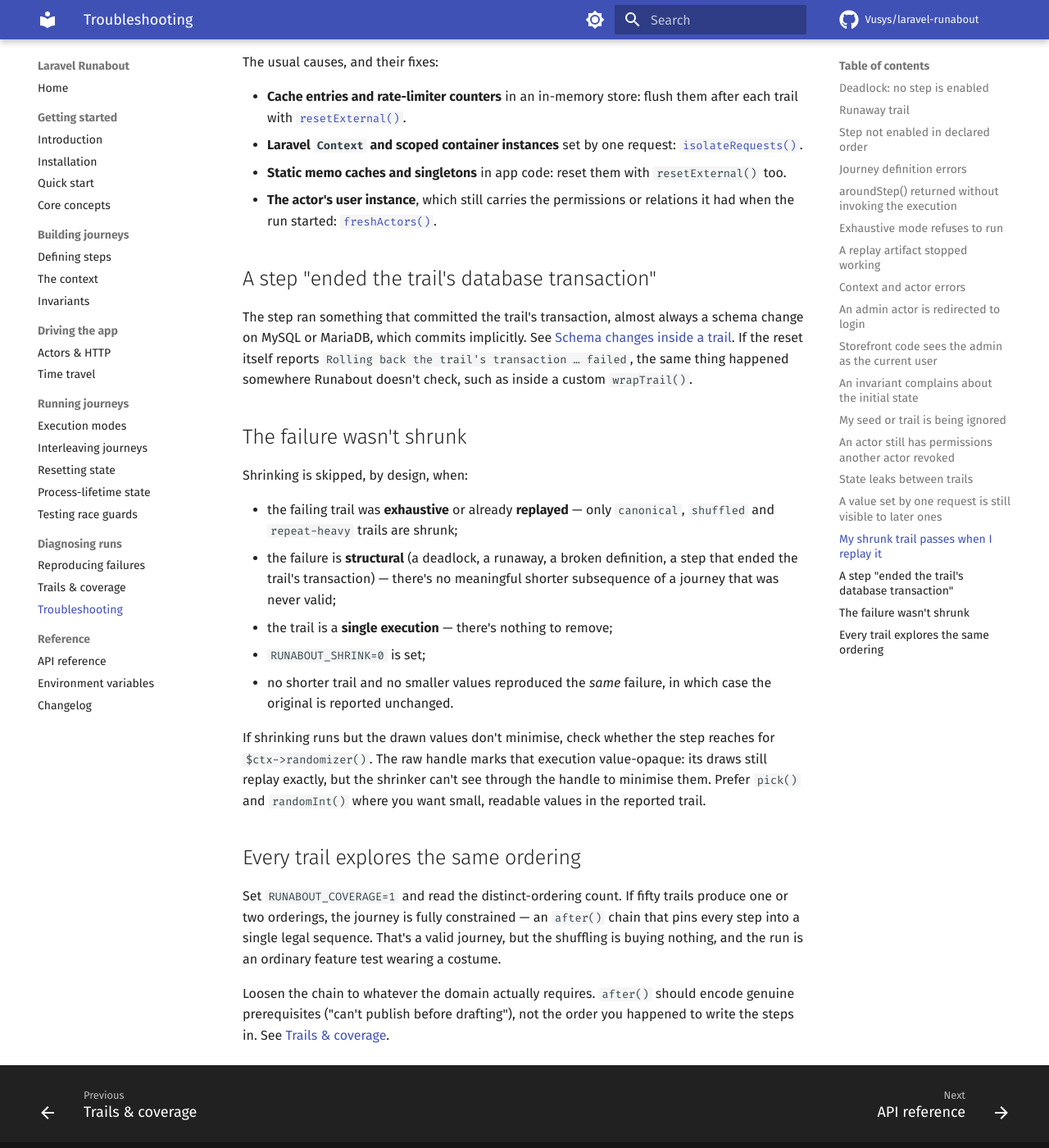
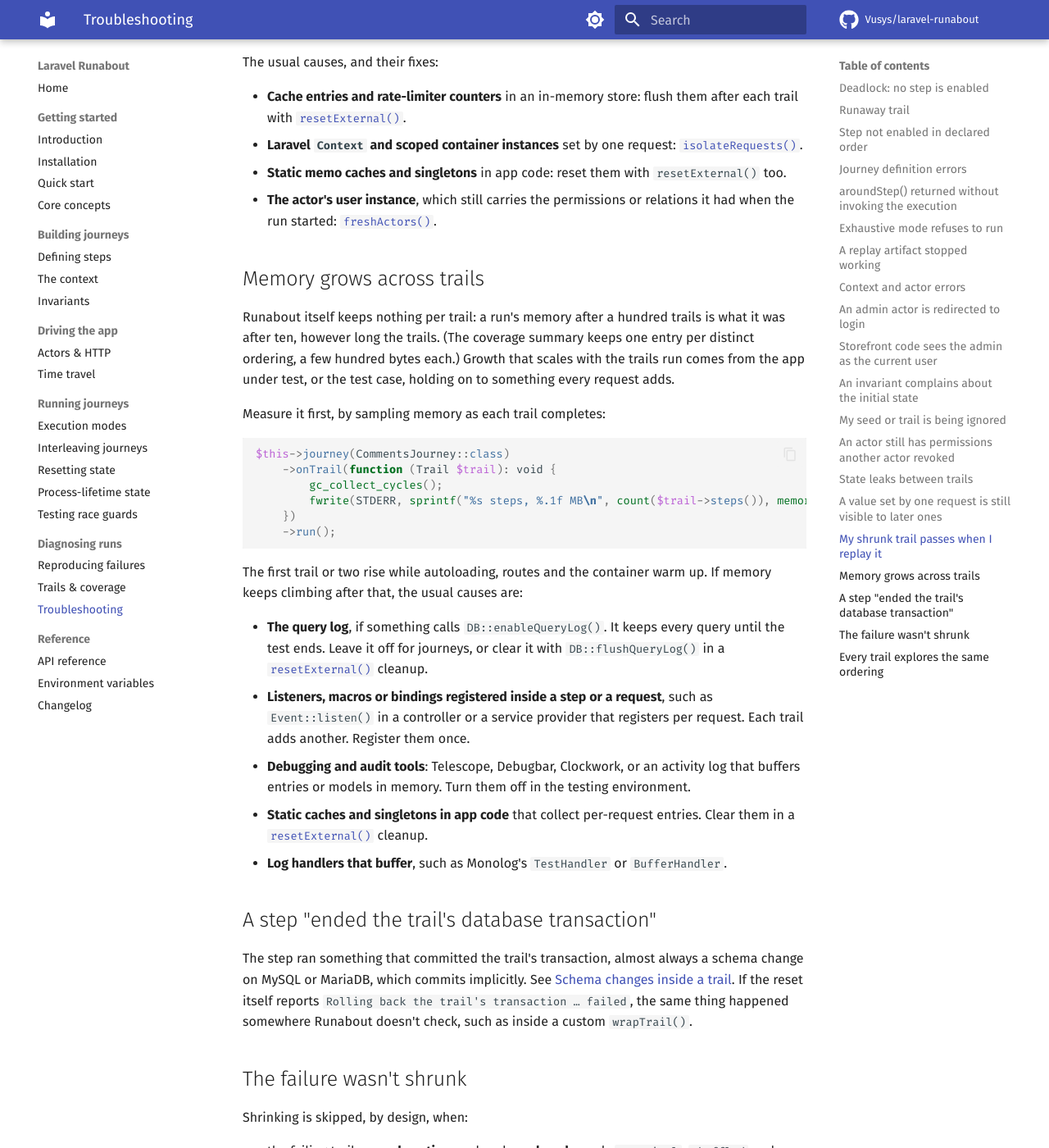
Before and after one commit to Vusys/laravel-runabout, an MkDocs documentation site: the page built from docs/troubleshooting.md, in a window 1280 px wide and 1400 px high, scrolled down 6431 px. Shown: the whole window at 82% size. Built offline with MkDocs 1.6.1 and Material for MkDocs 9.7.7, drawn with Linux system fonts in a browser that asks for light colours; comment, search, counter and statistics services are not loaded.

Commit message:
Pin flat memory across trails, and document app-side growth (#110)
Profiling an HTTP-driven journey over 100 to 300 trails, with trails of
6 to 120 steps and with coverage on, shows no growth from Runabout:
under 10 KB over 100 trails. A regression test now pins that, and
troubleshooting explains how to measure growth and its usual app-side
causes.

Closes #46.

````diff
--- a/docs/troubleshooting.md
+++ b/docs/troubleshooting.md
@@ -181,6 +181,29 @@ The usual causes, and their fixes:
 - **Static memo caches and singletons** in app code: reset them with `resetExternal()` too.
 - **The actor's user instance**, which still carries the permissions or relations it had when the run started: [`freshActors()`](actors-http.md#reloading-users-before-each-request).
 
+## Memory grows across trails
+
+Runabout itself keeps nothing per trail: a run's memory after a hundred trails is what it was after ten, however long the trails. (The coverage summary keeps one entry per distinct ordering, a few hundred bytes each.) Growth that scales with the trails run comes from the app under test, or the test case, holding on to something every request adds.
+
+Measure it first, by sampling memory as each trail completes:
+
+```php
+$this->journey(CommentsJourney::class)
+    ->onTrail(function (Trail $trail): void {
+        gc_collect_cycles();
+        fwrite(STDERR, sprintf("%s steps, %.1f MB\n", count($trail->steps()), memory_get_usage() / 1e6));
+    })
+    ->run();
+```
+
+The first trail or two rise while autoloading, routes and the container warm up. If memory keeps climbing after that, the usual causes are:
+
+- **The query log**, if something calls `DB::enableQueryLog()`. It keeps every query until the test ends. Leave it off for journeys, or clear it with `DB::flushQueryLog()` in a [`resetExternal()`](database-resets.md#multiple-connections-and-external-stores) cleanup.
+- **Listeners, macros or bindings registered inside a step or a request**, such as `Event::listen()` in a controller or a service provider that registers per request. Each trail adds another. Register them once.
+- **Debugging and audit tools**: Telescope, Debugbar, Clockwork, or an activity log that buffers entries or models in memory. Turn them off in the testing environment.
+- **Static caches and singletons in app code** that collect per-request entries. Clear them in a [`resetExternal()`](database-resets.md#multiple-connections-and-external-stores) cleanup.
+- **Log handlers that buffer**, such as Monolog's `TestHandler` or `BufferHandler`.
+
 ## A step "ended the trail's database transaction"
 
 The step ran something that committed the trail's transaction, almost always a schema change on MySQL or MariaDB, which commits implicitly. See [Schema changes inside a trail](database-resets.md#schema-changes-inside-a-trail). If the reset itself reports `Rolling back the trail's transaction … failed`, the same thing happened somewhere Runabout doesn't check, such as inside a custom `wrapTrail()`.
````
Also changed, not shown: 1 other file.
